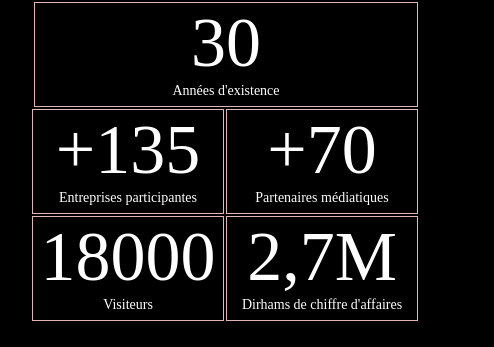
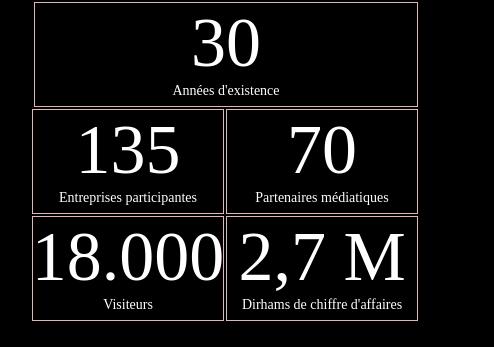
Before and after one commit to ZyadKH/ZyadKH.github.io, a plain HTML site: page index.html in a window 1280 px wide. Shown: the part 1094-1441 px from the top of the page, 221-715 px from the left. Drawn offline with Linux system fonts and the light colour scheme.

Commit message:
the numbers apear correctly, i'm gonna to make the years be automatically updated

```diff
--- a/JS/StatsCountUp.js
+++ b/JS/StatsCountUp.js
@@ -1,49 +1,70 @@
-// This function calculates the number of years since 1994
-function calculateYearsSince1994() {
-    const currentYear = new Date().getFullYear();
-    return currentYear - 1994;
-}
+// Function to format the number with the European style (dot as thousand separator, comma as decimal separator)
+function formatNumberEuropeanStyle(number) {
+    return number.toString().replace(/\B(?=(\d{3})+(?!\d))/g, ".");
+  }
 
-// This function updates the 'data-final-value' attribute and the content of the element
-function updateStatsValue() {
-    const statsElement = document.querySelector('.stats');
-    const yearsSince1994 = calculateYearsSince1994();
+  // Function to animate the stats
+  function animateStats(element, targetValue, duration) {
+    const startValue = 0;
+    const increment = targetValue / (duration / 16); // Divide by 16 for smoother animation
+    let currentValue = startValue;
 
-    statsElement.dataset.finalValue = yearsSince1994;
-    statsElement.textContent = yearsSince1994;
-}
+    const isSpecialNumber = element.classList.contains("special-number");
 
-// Call the function to update the value on page load
-window.addEventListener('DOMContentLoaded', updateStatsValue);
+    function updateStats() {
+      currentValue += increment;
 
+      let currentFormattedValue;
+      if (isSpecialNumber) {
+        currentFormattedValue =
+          formatNumberEuropeanStyle(currentValue.toFixed(1)).replace(".", ",");
+        // Add "M" to the formatted value
+        currentFormattedValue += " M";
+      } else {
+        currentFormattedValue = formatNumberEuropeanStyle(
+          Math.floor(currentValue)
+        );
+      }
 
-
-// countup.js
-function startSlowCountUp() {
-    const numElements = document.querySelectorAll('.stats');
-    const finalValues = Array.from(numElements).map((element) => parseFloat(element.dataset.finalValue));
-    const duration = 250000; // Total duration of the count-up in milliseconds (2,5 seconds)
-
-    const increments = finalValues.map((value) => value / (duration / 100));
-
-    function updateNumbers(timestamp) {
-        if (!start) start = timestamp;
-        const progress = timestamp - start;
-
-        for (let i = 0; i < finalValues.length; i++) {
-            const value = Math.min(finalValues[i], Math.floor(progress * increments[i]));
-            numElements[i].textContent = value;
-        }
-
-        if (progress < duration) {
-            requestAnimationFrame(updateNumbers);
-        }
+      if (currentValue >= targetValue) {
+        element.textContent = isSpecialNumber
+          ? "2,7 M"
+          : formatNumberEuropeanStyle(Math.floor(targetValue));
+      } else {
+        element.textContent = currentFormattedValue;
+        requestAnimationFrame(updateStats);
+      }
     }
 
-    let start = null;
-    requestAnimationFrame(updateNumbers);
-}
+    requestAnimationFrame(updateStats);
+  }
 
-window.onload = function () {
-    startSlowCountUp();
-};
+  // Start the animation once when the element is in the viewport
+  function startAnimationOnceOnScroll(entries, observer) {
+    entries.forEach((entry) => {
+      if (entry.isIntersecting) {
+        const statsElement = entry.target.querySelector(".stats");
+        const targetValue = statsElement.textContent.replace(/[^\d,.]/g, "");
+        animateStats(
+          statsElement,
+          parseFloat(targetValue.replace(",", ".")),
+          2000
+        );
+        observer.unobserve(entry.target);
+      }
+    });
+  }
+
+  // Set up the Intersection Observer to trigger animation
+  const statsElements = document.querySelectorAll(".box");
+  const observerOptions = {
+    root: null,
+    rootMargin: "0px",
+    threshold: 0.1,
+  };
+
+  const statsObserver = new IntersectionObserver(
+    startAnimationOnceOnScroll,
+    observerOptions
+  );
+  statsElements.forEach((element) => statsObserver.observe(element));
--- a/index.html
+++ b/index.html
@@ -99,7 +99,7 @@
                                 <p class="description">Visiteurs</p>
                             </div>
                             <div class="box">
-                                <p class="stats">2,7M</p>
+                                <p class="stats special-number">2,7 M</p>
                                 <p class="description">Dirhams de chiffre d'affaires</p>
                             </div>
                         </div>
@@ -134,7 +134,7 @@
 
             <!-- ------------------------------------------------- JavaScript Sheets ------------------------------------------------- -->
 
-          <!-- <script src="./JS/StatsCountUp.js""></script> -->
+            <script src="./JS/StatsCountUp.js""></script>
             <script src="./JS/NavBarFadeAway.js"></script>
             <script src="./JS/PatronageGolden.js"></script>
 
```
